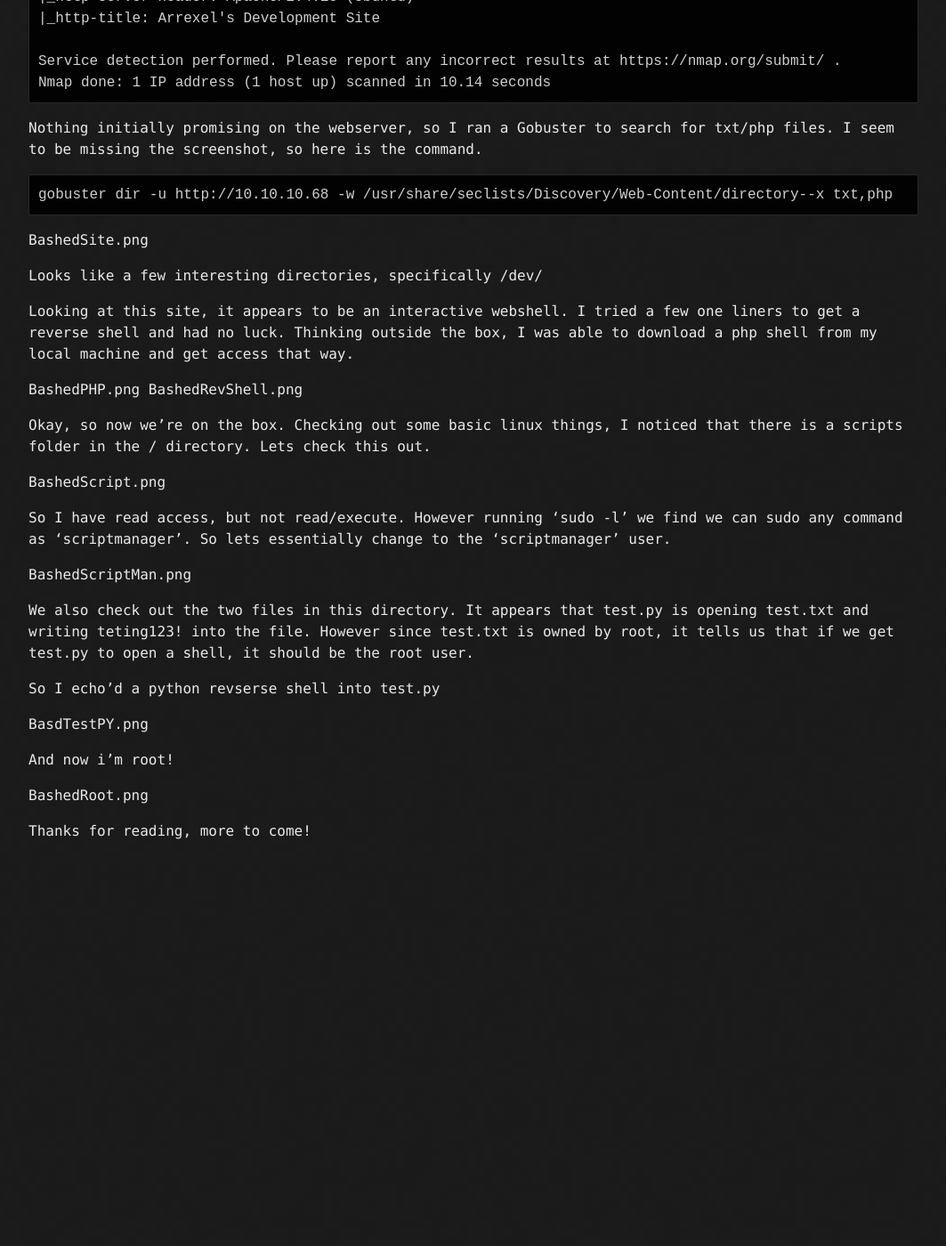
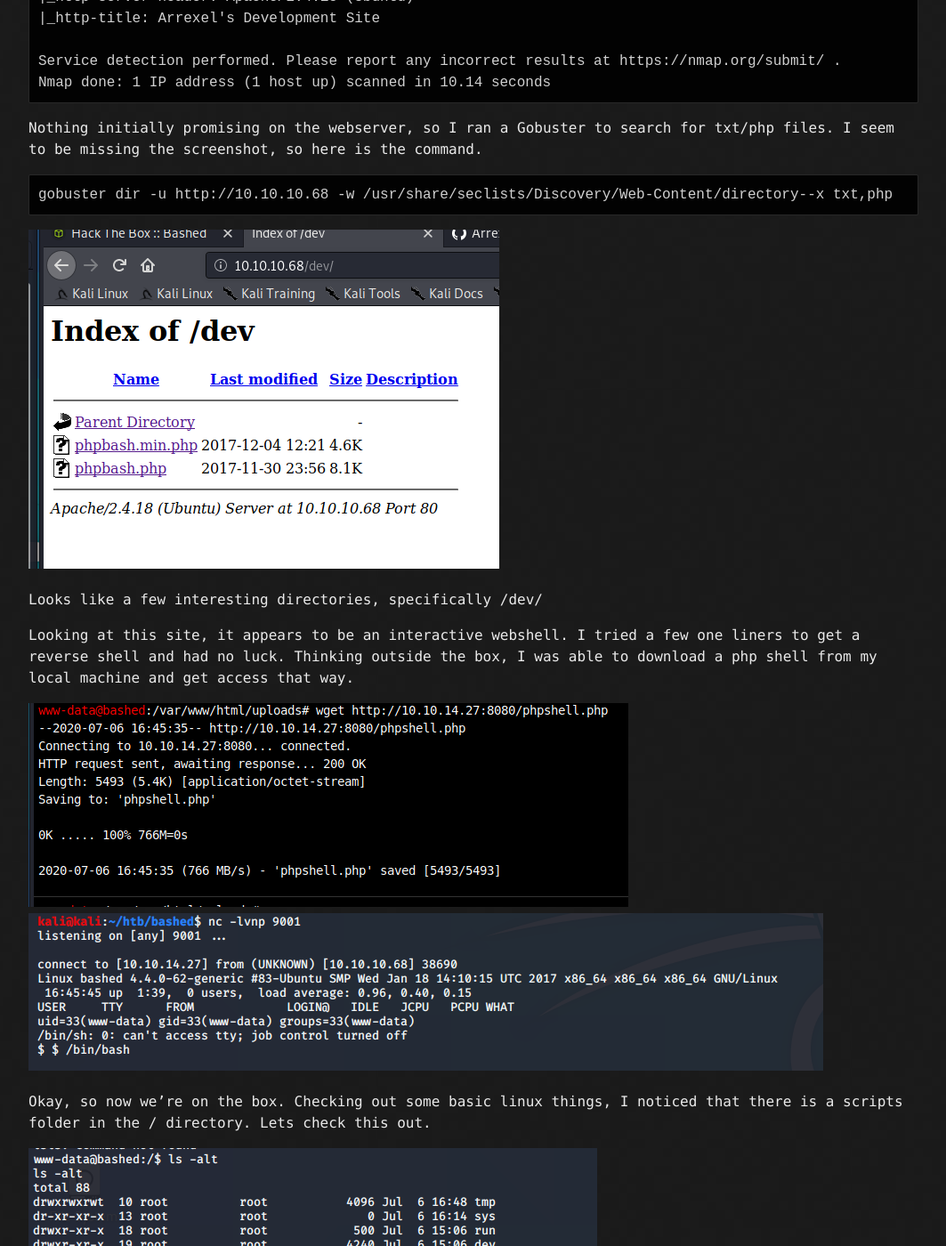
Before and after one commit to 0xForearms/0xForearms.github.io, a Jekyll site: the page built from HTB/Bashed.md, in a window 1280 px wide and 1400 px high, scrolled down 627 px. Shown: the whole window at 89% size, without its empty margins (108-1171 px from the left). Built offline with Jekyll 4.4.1, drawn with Linux system fonts in a browser that asks for light colours; our own code applies the rules of GitHub Pages for plain Markdown files; before the commit the page ends 1593 px from its top, so only the background shows below that.

Commit message:
Update Bashed.md

```diff
--- a/HTB/Bashed.md
+++ b/HTB/Bashed.md
@@ -23,31 +23,31 @@ Nothing initially promising on the webserver, so I ran a Gobuster to search for
 
     gobuster dir -u http://10.10.10.68 -w /usr/share/seclists/Discovery/Web-Content/directory--x txt,php
 
-BashedSite.png
+![BashedSite.png](./resources/bashed/BashedSite.png)
 
 Looks like a few interesting directories, specifically /dev/
 
 Looking at this site, it appears to be an interactive webshell.  I tried a few one liners to get a reverse shell and had no luck.  Thinking outside the box, I was able to download a php shell from my local machine and get access that way.
 
-BashedPHP.png
-BashedRevShell.png
+![BashedPHP.png](./resources/bashed/BashedPHP.png)
+![BashedRevShell.png](./resources/bashed/BashedRevShell.png)
 
 Okay, so now we're on the box.  Checking out some basic linux things, I noticed that there is a scripts folder in the / directory.  Lets check this out.
 
-BashedScript.png
+![BashedScript.png](./resources/bashed/BashedScript.png)
 
 So I have read access, but not read/execute.  However running 'sudo -l' we find we can sudo any command as 'scriptmanager'.  So lets essentially change to the 'scriptmanager' user.
 
-BashedScriptMan.png
+![BashedScriptMan.png](./resources/bashed/BashedScriptMan.png)
 
 We also check out the two files in this directory.  It appears that test.py is opening test.txt and writing teting123! into the file.  However since test.txt is owned by root, it tells us that if we get test.py to open a shell, it should be the root user.
 
 So I echo'd a python revserse shell into test.py
 
-BasdTestPY.png
+![BashedTestPY.png](./resources/bashed/BashedTestPY.png)
 
 And now i'm root!
 
-BashedRoot.png
+![BashedRoot.png](./resources/bashed/BashedRoot.png)
 
 Thanks for reading, more to come!
```
